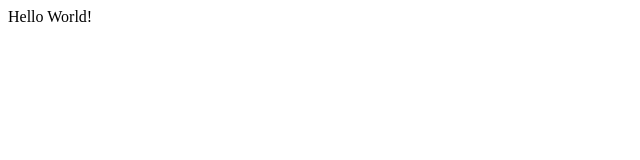
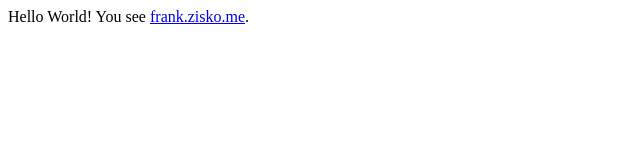
Before and after one commit to ziskome/frank.zisko.me, a plain HTML site: page index.html in a window 1280 px wide. Shown: the whole page, without its empty margins (0-640 px from the left). Drawn offline with Linux system fonts and the light colour scheme.

Commit message:
gh pages

```diff
--- a/index.html
+++ b/index.html
@@ -18,7 +18,7 @@
 <div id="page">
 
 <!--++++++++++++++++++++++++++++++++++++++++-->
-Hello World!
+Hello World! You see <a href="http://frank.zisko.me">frank.zisko.me</a>.
 
 <!--++++++++++++++++++++++++++++++++++++++++-->
 
```
